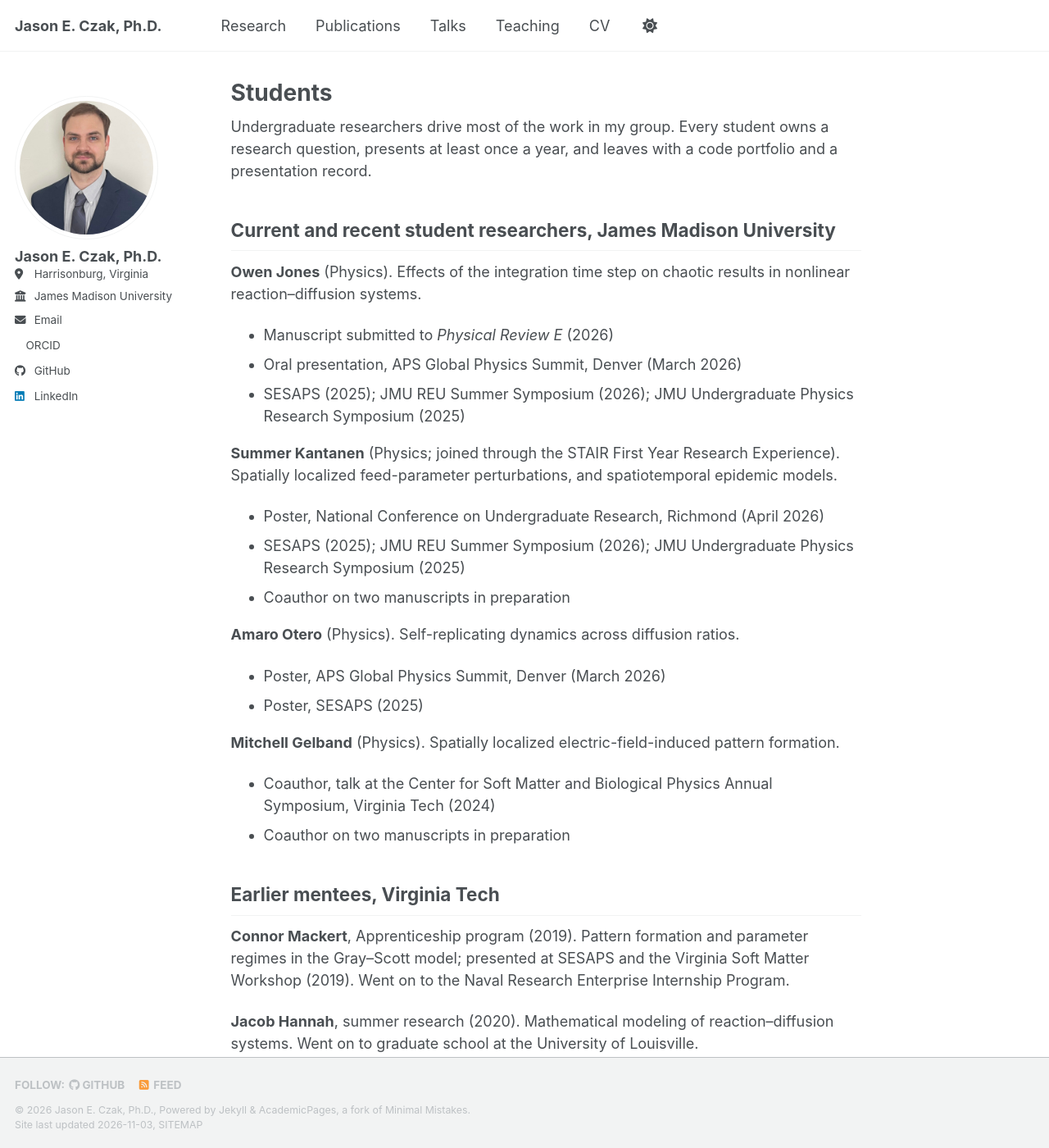
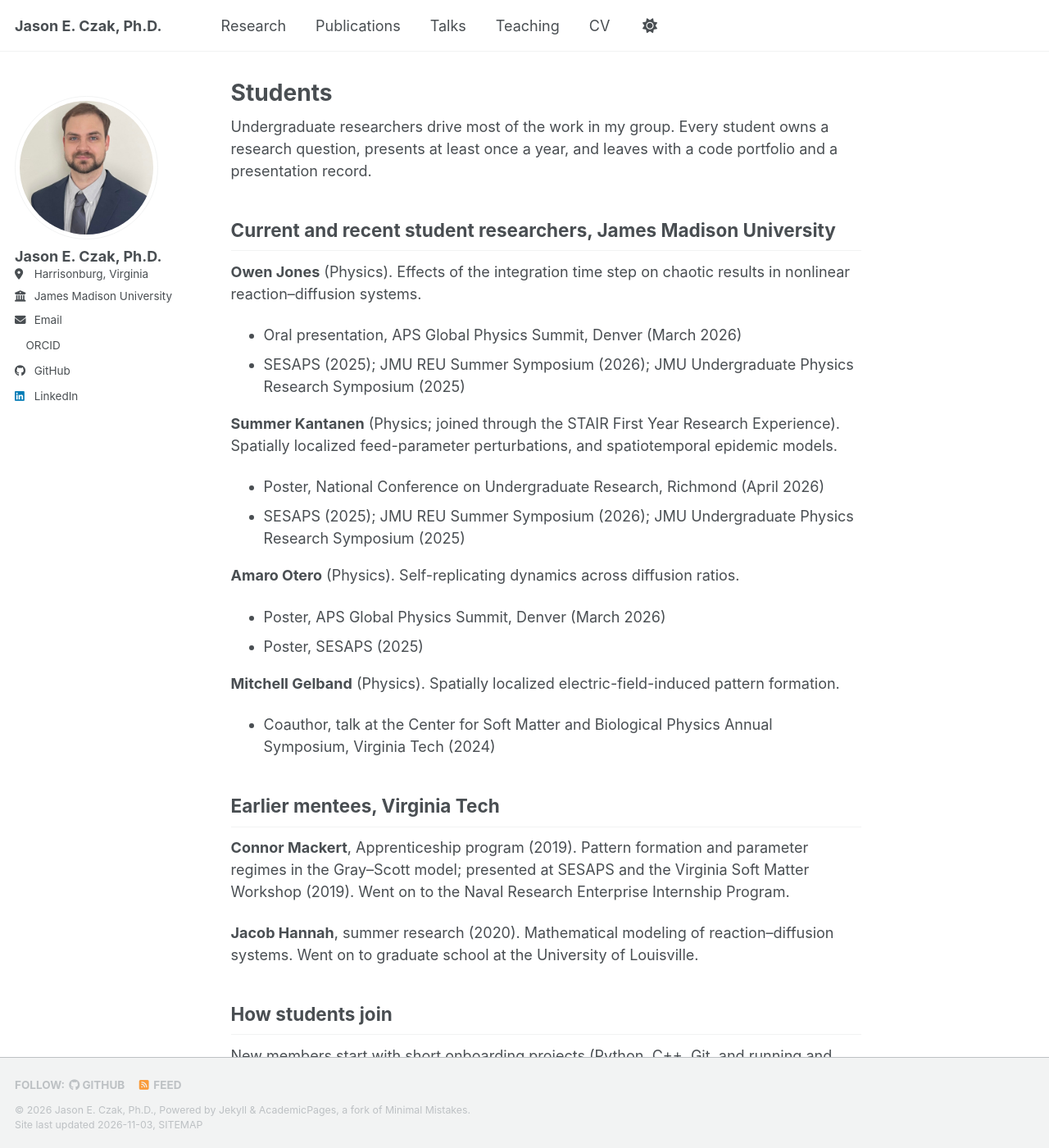
Before and after one commit to JasonCzak/JasonCzak.github.io, a Jekyll site: the page built from _pages/students.md, in a window 1280 px wide and 1400 px high. Shown: the whole window at 82% size. Built offline with Jekyll 4.4.1, drawn with Linux system fonts in a browser that asks for light colours; a style sheet for code colours, icons or effects is not loaded.

Commit message:
Update students.md

```diff
--- a/_pages/students.md
+++ b/_pages/students.md
@@ -12,14 +12,13 @@ Undergraduate researchers drive most of the work in my group. Every student owns
 ## Current and recent student researchers, James Madison University
 
 **Owen Jones** (Physics). Effects of the integration time step on chaotic results in nonlinear reaction–diffusion systems.
-- Manuscript submitted to *Physical Review E* (2026)
 - Oral presentation, APS Global Physics Summit, Denver (March 2026)
 - SESAPS (2025); JMU REU Summer Symposium (2026); JMU Undergraduate Physics Research Symposium (2025)
 
 **Summer Kantanen** (Physics; joined through the STAIR First Year Research Experience). Spatially localized feed-parameter perturbations, and spatiotemporal epidemic models.
 - Poster, National Conference on Undergraduate Research, Richmond (April 2026)
 - SESAPS (2025); JMU REU Summer Symposium (2026); JMU Undergraduate Physics Research Symposium (2025)
-- Coauthor on two manuscripts in preparation
+
 
 **Amaro Otero** (Physics). Self-replicating dynamics across diffusion ratios.
 - Poster, APS Global Physics Summit, Denver (March 2026)
@@ -27,7 +26,7 @@ Undergraduate researchers drive most of the work in my group. Every student owns
 
 **Mitchell Gelband** (Physics). Spatially localized electric-field-induced pattern formation.
 - Coauthor, talk at the Center for Soft Matter and Biological Physics Annual Symposium, Virginia Tech (2024)
-- Coauthor on two manuscripts in preparation
+
 
 ## Earlier mentees, Virginia Tech
 
```
